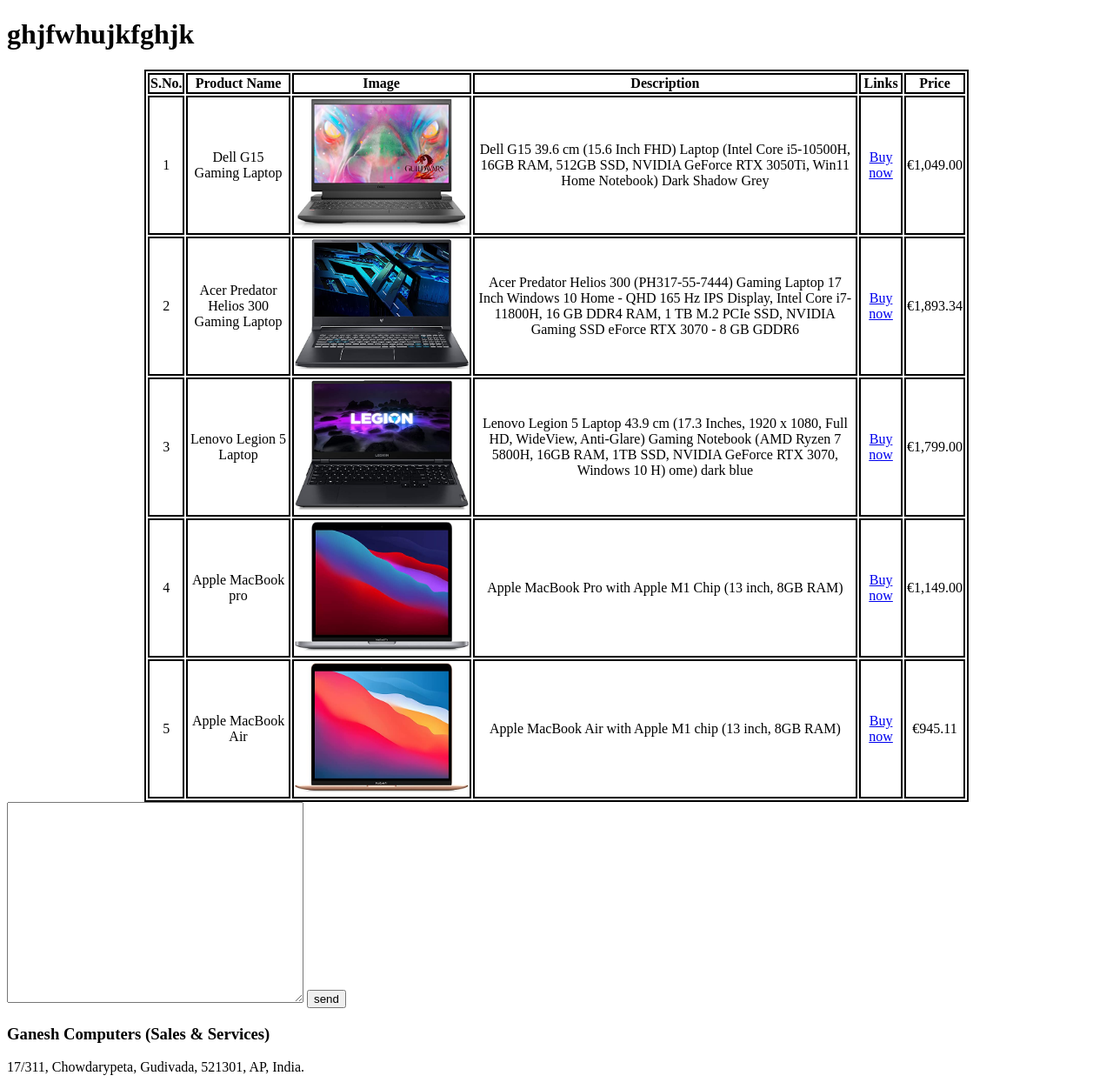
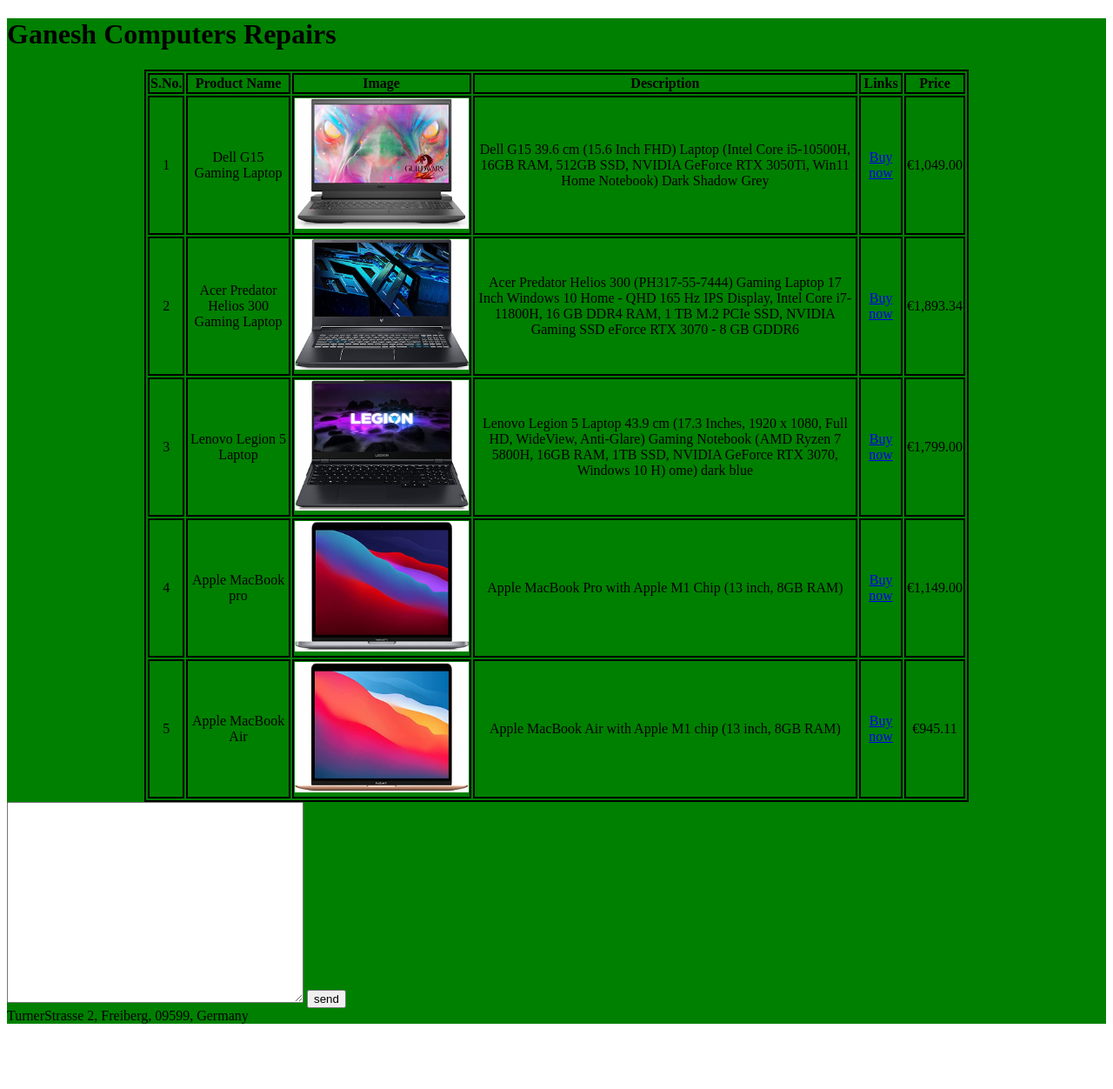
Before and after one commit to Ganeshsai1346/HW10-D11, a plain HTML site: page index.HTML in a window 1280 px wide. Shown: the whole page at 87% size. After the commit the page ends 1185 px from the top, so only its background shows below. Drawn offline with Linux system fonts and the light colour scheme.

Commit message:
tried 3 javascript exercises

```diff
--- a/index.HTML
+++ b/index.HTML
@@ -15,9 +15,13 @@
             margin-left: auto;
             margin-right: auto;
         }
+        #color {
+            background-color: aqua;
+        }
     </style>
 </head>
 <body>
+    <div id="color">
     <h1 id="main-heading">
         Ganesh Computers (Sales & Services)</h1>
     <div id="table">
@@ -80,15 +84,26 @@
     </div>
     <textarea rows="15" cols="40"Please type your message here></textarea>
     <input type="submit" name="submit" value="send">
+    <div id="address">
+        <footer>
+            <p>Ganesh Computers (Sales & Services), 17/311, Chowdarypeta, Gudivada, 521301, AP, India.</p>
+        </footer>
+    </div>
+
     <script>
         let h1Node = document.getElementById("main-heading")
-        h1Node.textContent = "ghjfwhujkfghjk"
+        h1Node.textContent = "Ganesh Computers Repairs"
+
+        let changePageColorNode = document.getElementById("color")
+        changePageColorNode.style.backgroundColor = "green"
+
+        let changeFooterAddressNode = document.getElementById("address")
+        changeFooterAddressNode.textContent = "TurnerStrasse 2, Freiberg, 09599, Germany"
 
 
     </script>
+
 </body>
-<footer>
-    <h3>Ganesh Computers (Sales & Services)</h3>
-    <p>17/311, Chowdarypeta, Gudivada, 521301, AP, India.</p>
-</footer>
+
+</div>
 </html>
```
